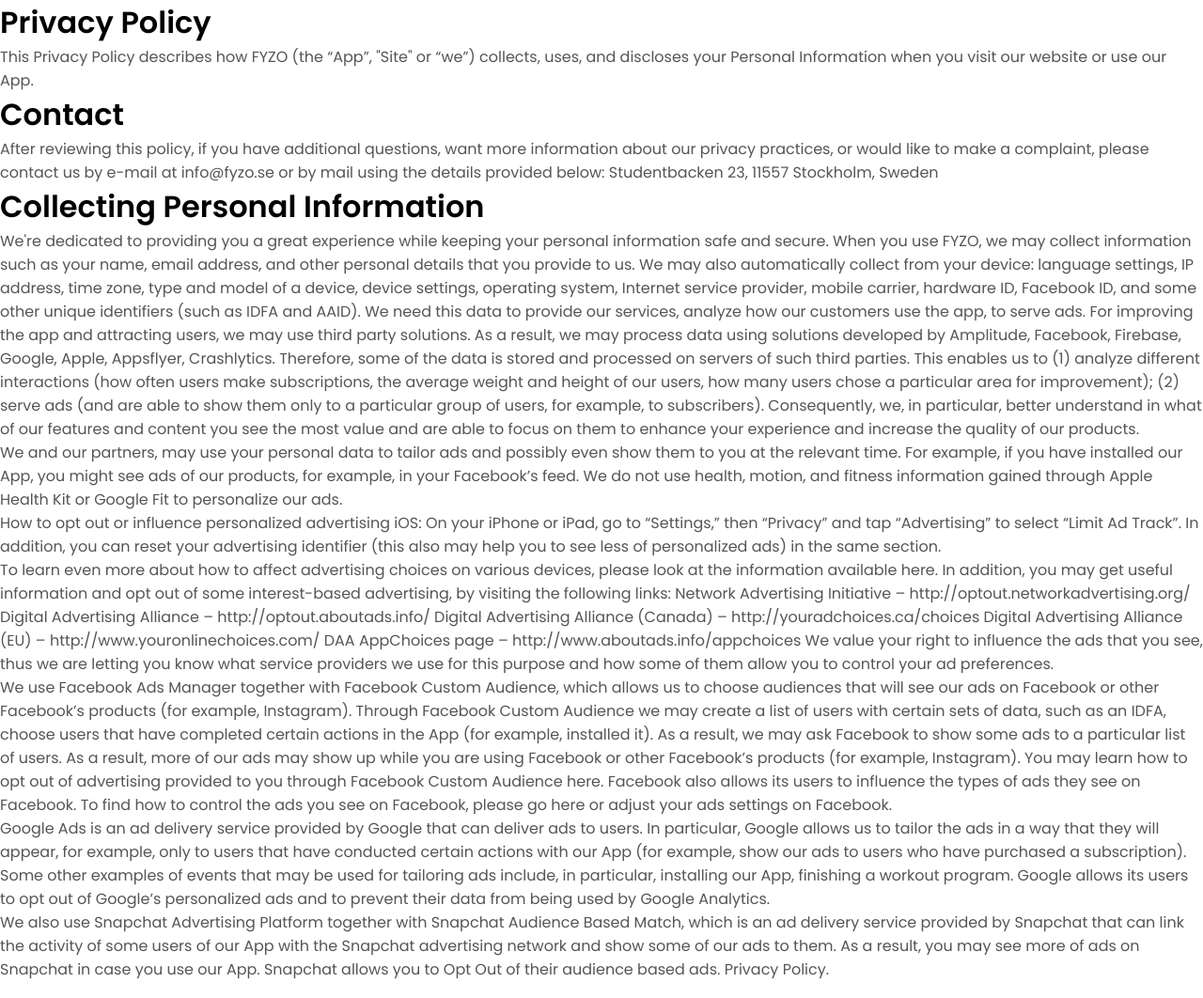
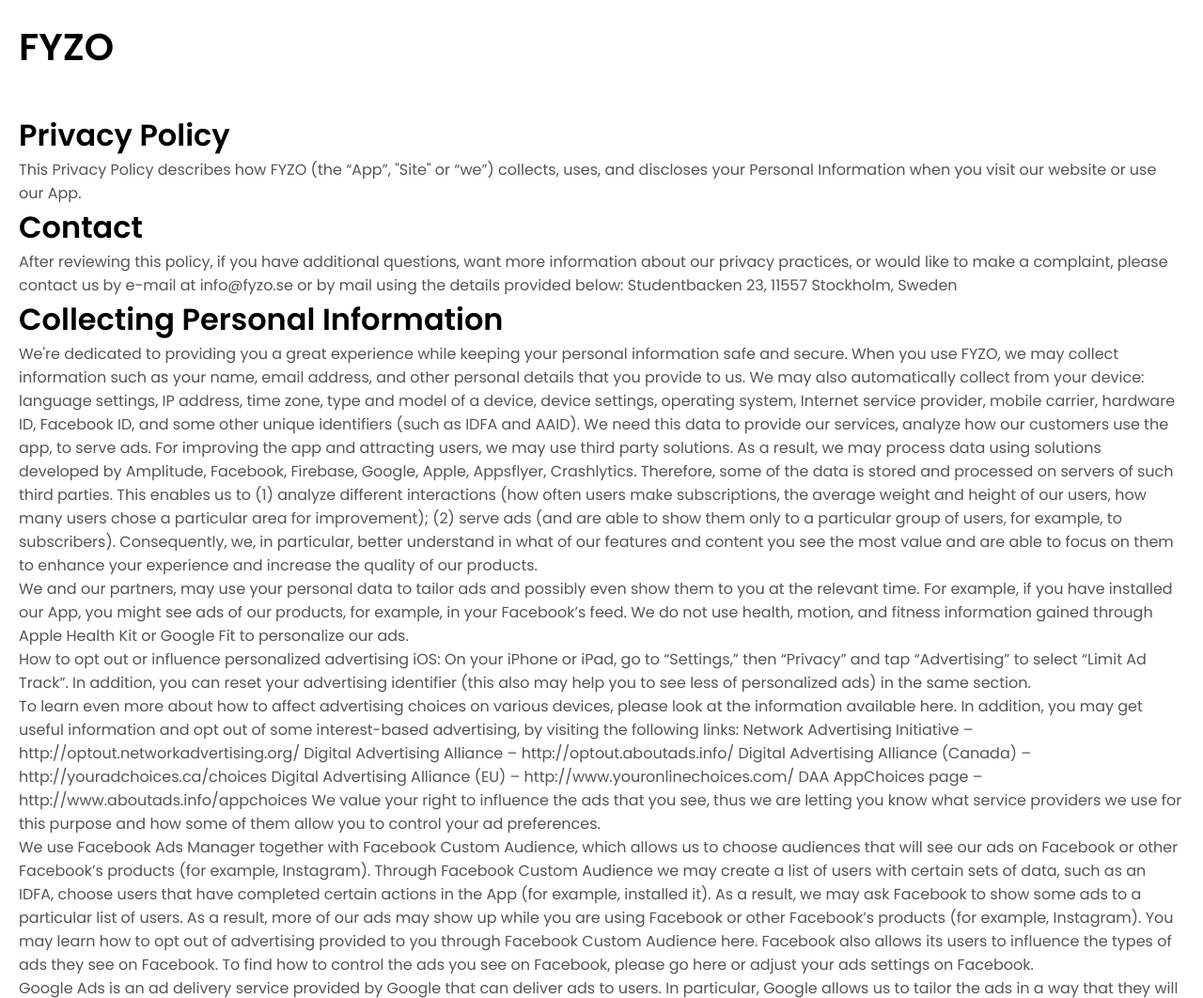
Before and after one commit to FYZOapp/FYZOapp.github.io, a plain HTML site: page privacy.html in a window 1280 px wide. Shown: the top 1062 px of the page at 94% size. Drawn offline with Linux system fonts and the light colour scheme.

Commit message:
Made some small changes

```diff
--- a/privacy.html
+++ b/privacy.html
@@ -5,12 +5,16 @@
     <meta name="viewport" content="width=device-width, initial-scale=1.0">
     <title>Privacy Policy</title>
     <link rel="stylesheet" href="style.css" />
+    <link rel="stylesheet" href="mediaqueries.css" />
 </head>
 <body>
-    <header>
-        <h1>Privacy Policy</h1>
+    <header class="logo-header">
+        <a href="index.html"><h1>FYZO</h1></a>
     </header>
-
+    <div class="content-container">
+        <header>
+            <h1>Privacy Policy</h1>
+        </header>
         <p>
             This Privacy Policy describes how FYZO (the “App”, "Site" or “we”)
             collects, uses, and discloses your Personal Information when you
@@ -104,6 +108,7 @@
             more of ads on Snapchat in case you use our App. Snapchat allows you to Opt Out of their audience
             based ads. Privacy Policy.
         </p>
+    </div>
     <footer>
         <!-- Footer content if needed -->
     </footer>
--- a/style.css
+++ b/style.css
@@ -464,3 +464,19 @@
   color: grey;
   text-decoration: underline;
 }
+
+.content-container {
+  padding: 20px; /* Adjust this value for more or less padding */
+}
+
+/* Style for the logo header */
+.logo-header {
+  text-align: left;       /* Center-align the logo */
+  padding: 20px;            /* Add padding around the logo */
+}
+
+.logo-header h1 {
+  font-size: 2.5em;
+  margin: 0;
+  font-weight: bold;
+}
```
Also changed, not shown: index.html (+2 -2 lines).
